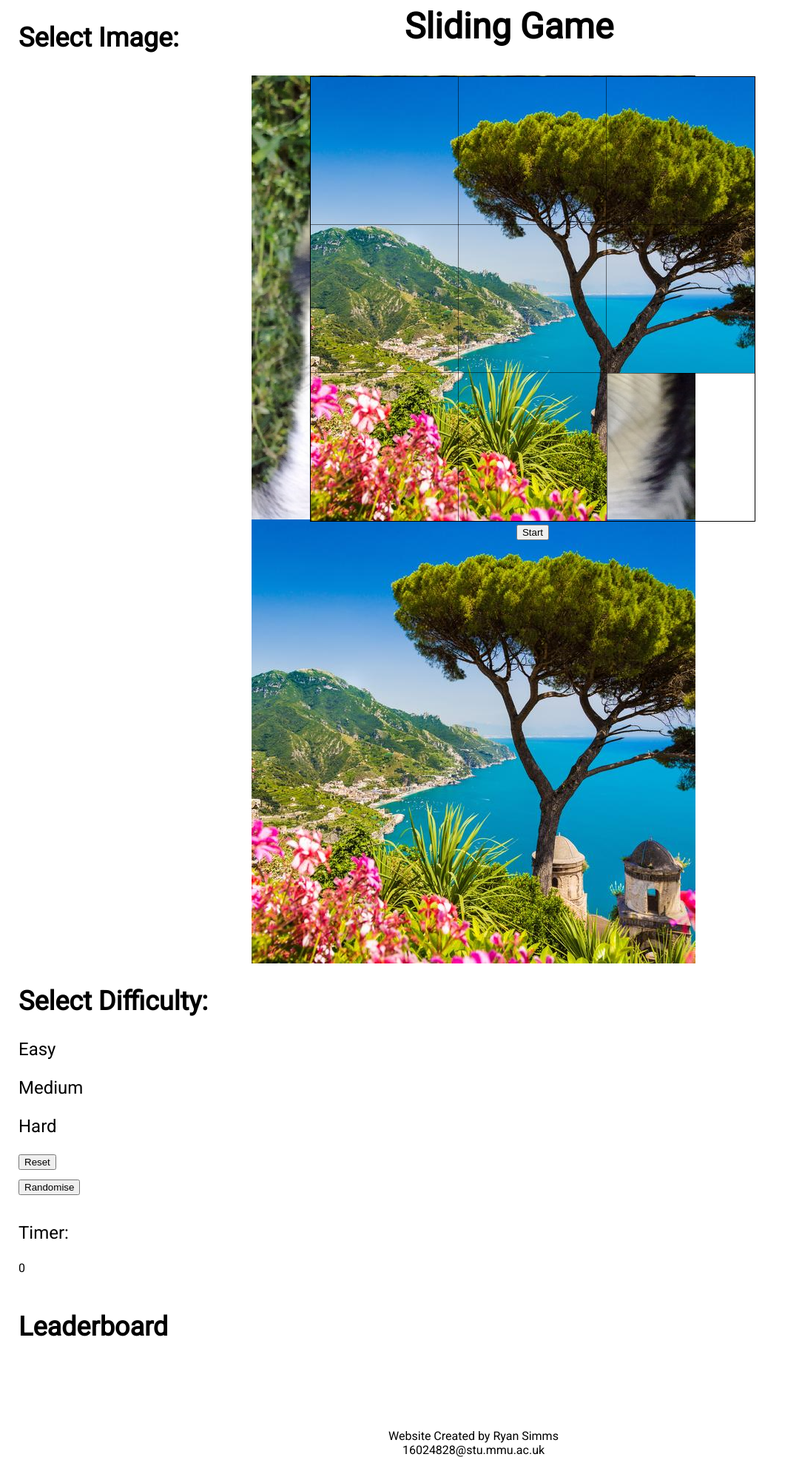
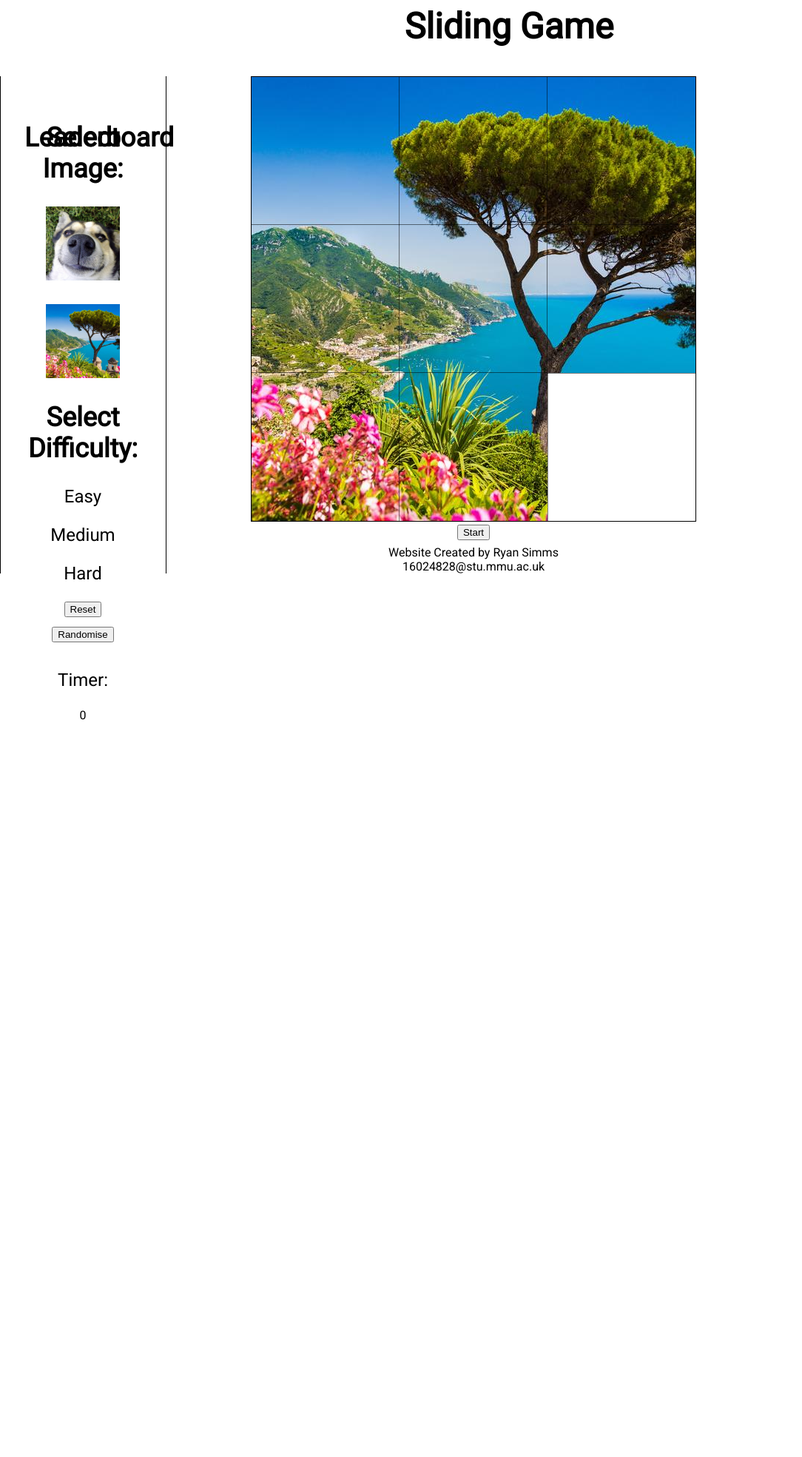
Before and after one commit to SlidingTile/SlidingTileRep, a PHP site: page / in a window 1280 px wide. Shown: the part 25-1994 px from the top of the page at 74% size, without its empty margins (0-1084 px from the left). After the commit the page ends 998 px from the top, so only its background shows below. Run offline with PHP 8.4, Linux system fonts and the light colour scheme.

Commit message:
Update lightStyle.css

```diff
--- a/code/production/css/lightStyle.css
+++ b/code/production/css/lightStyle.css
@@ -103,11 +103,11 @@
 	/*Main Body*/
 	#mainContent {
 		position: absolute;
-		left: 10em; top: 8em; right: 0; bottom: 1em;
+		left: 10em; top: 8em; right: 10em; bottom: 1em;
 		text-align: center;
 	}
 
-	#sideBar {
+	#leftSideBar {
 		position: absolute;
 		left: 0; top: 8em; right: 0; bottom: 0;
 		width: 10em;
@@ -117,10 +117,20 @@
 		max-height: 2000px;
 	}
 
-	#sideBar img {
+	#leftSideBar img {
 		max-width: 100px;
 		max-height: 100px;
 		margin-bottom: 2em;
+	}
+
+	#rightSideBar {
+		position: absolute;
+		left: 0; top: 8em; right: 10em; bottom: 0;
+		width: 10em;
+		text-align: center;
+		padding: 2em;
+		border-left: solid 1px black;
+		max-height: 2000px;
 	}
 
 	/*Light Switches*/
```
